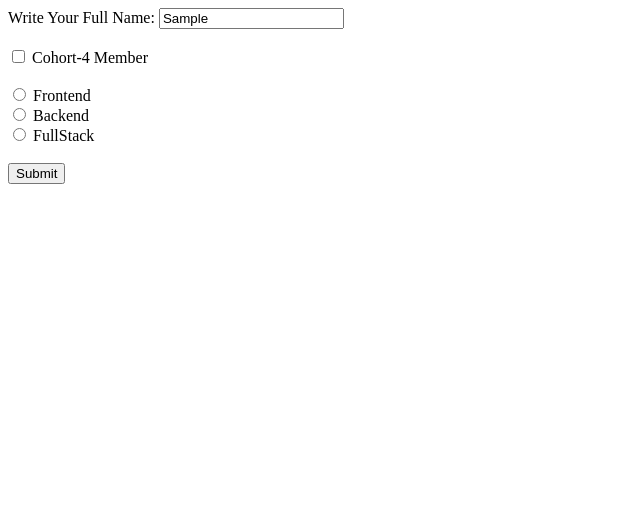
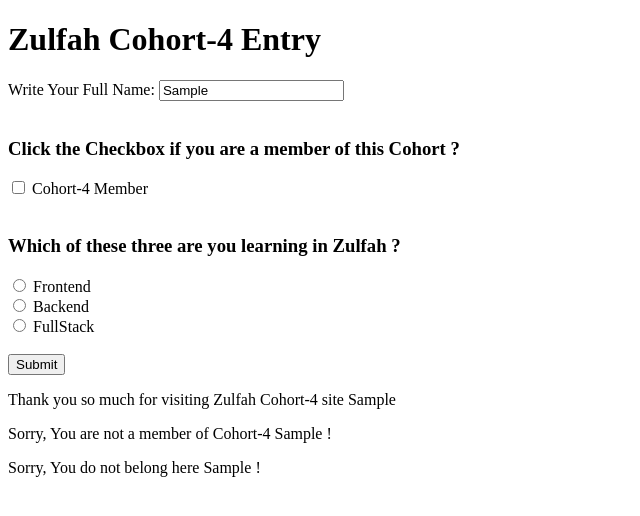
Before and after one commit to Alimyusstore/Zulfah-cohort-4, a plain HTML site: page index.html in a window 1280 px wide. Both pictures are taken after typing "Sample" into the empty fields and a click on the button "Submit". Shown: the whole page, without its empty margins (0-640 px from the left). Drawn offline with Linux system fonts and the light colour scheme.

Commit message:
i just added JS to this project and modified my HTML

```diff
--- a/index.html
+++ b/index.html
@@ -7,10 +7,13 @@
     <link rel="stylesheet" href="style.css">
 </head>
 <body>
+    <h1>Zulfah Cohort-4 Entry</h1>
     <label for="yourName">Write Your Full Name: </label>
     <input type="text" placeholder="your Full Name" required id="yourName"> <br><br>
+    <h3>Click the Checkbox if you are a member of this Cohort ?</h3>
     <input type="checkbox" id="myCheckbox">
     <label for="myCheckbox">Cohort-4 Member</label><br><br>
+    <h3>Which of these three are you learning in Zulfah ?</h3>
     <input type="radio" id="frontEnd" name="cards">
     <label for="frontEnd">Frontend</label><br>
     <input type="radio" id="backEnd" name="cards">
--- a/index.js
+++ b/index.js
@@ -0,0 +1,41 @@
+const yourName = document.getElementById('yourName');
+const myCheckbox = document.getElementById('myCheckbox');
+const frontEnd = document.getElementById('frontEnd');
+const backEnd = document.getElementById('backEnd');
+const fullStack = document.getElementById('fullStack');
+const welcomeMessage = document.getElementById('welcomeMessage');
+const mycheckB = document.getElementById('mycheckB');
+const myRadio = document.getElementById('myRadio');
+const mySubmit = document.getElementById('mySubmit');
+
+mySubmit.onclick = function(){
+
+
+    let name = yourName.value;
+    if(yourName.value){
+        welcomeMessage.textContent = `Thank you so much for visiting Zulfah Cohort-4 site ${name}`;
+    }
+    else{
+        welcomeMessage.textContent = `Are you a Robot? if No, then go back and Write Your Full Name!`;
+    }
+    if(myCheckbox.checked) {
+        mycheckB.textContent = `Welcome, You are a member of Cohort-4 "${name}"`;
+    }
+    else{
+        mycheckB.textContent = `Sorry, You are not a member of Cohort-4 ${name} !`;
+    }
+    if(frontEnd.checked) {
+        myRadio.textContent = `${name} You are Frontend Developer in making! Zulfah is proud of You . `;
+    }
+
+    else if(backEnd.checked) {
+        myRadio.textContent = ` ${name} You are Backend Developer in making! Zulfah is proud of You.`;
+    }
+
+    else if(fullStack.checked) {
+        myRadio.textContent = `${name} You are FullStack Developer in making! Zulfah is proud of You. `;
+    }
+    else{
+        myRadio.textContent = `Sorry, You do not belong here ${name} !`;
+    }
+}
```
